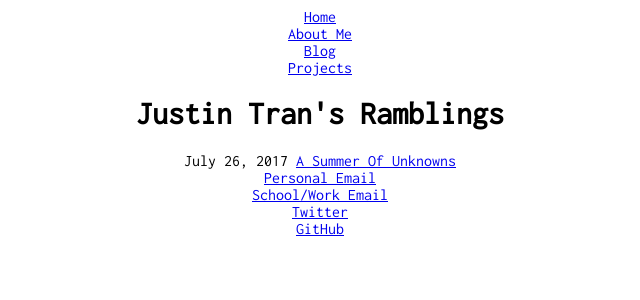
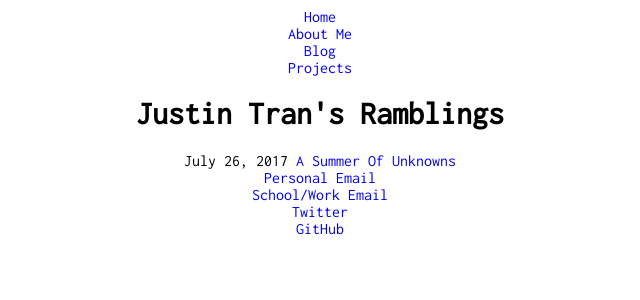
Before and after one commit to justintranjt/justintranjt.github.io, a Jekyll site: the page built from blog/index.html, in a window 1280 px wide. Shown: the top 300 px of the page, without its empty margins (320-960 px from the left). Built offline with Jekyll 4.4.1, drawn with Linux system fonts in a browser that asks for light colours.

Commit message:
Update mainstyle.css

```diff
--- a/css/mainstyle.css
+++ b/css/mainstyle.css
@@ -7,8 +7,12 @@
     font-family: 'Inconsolata';
 }
 
+a {
+    text-decoration: none;
+}
+
 a:hover {
-    background-color: #ff8000;
+    color: #ff8000;
     text-decoration: underline;
 }
 
```
